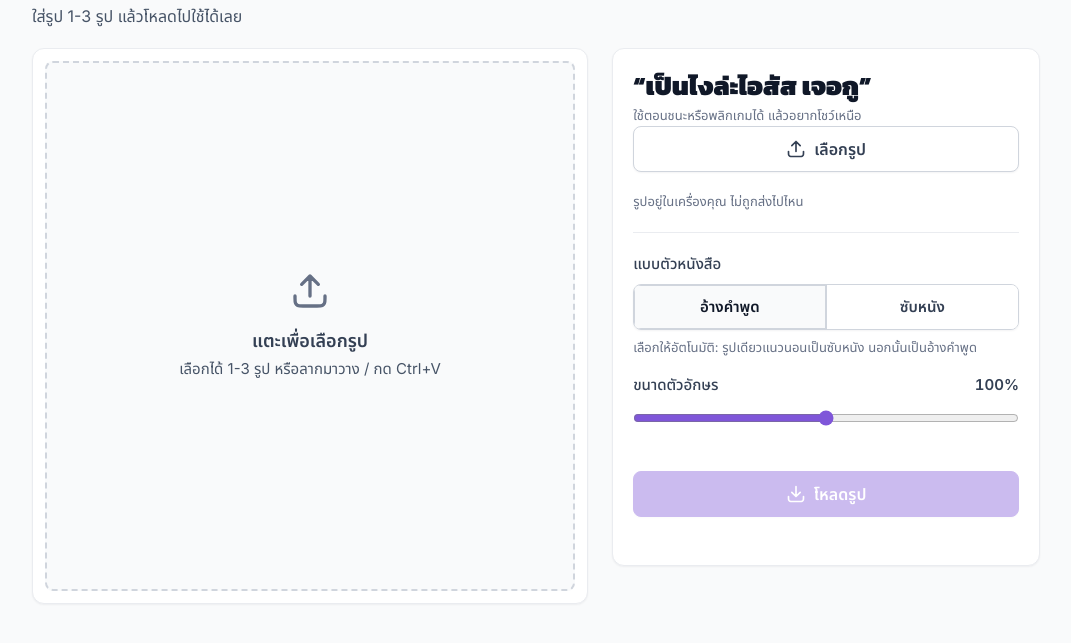
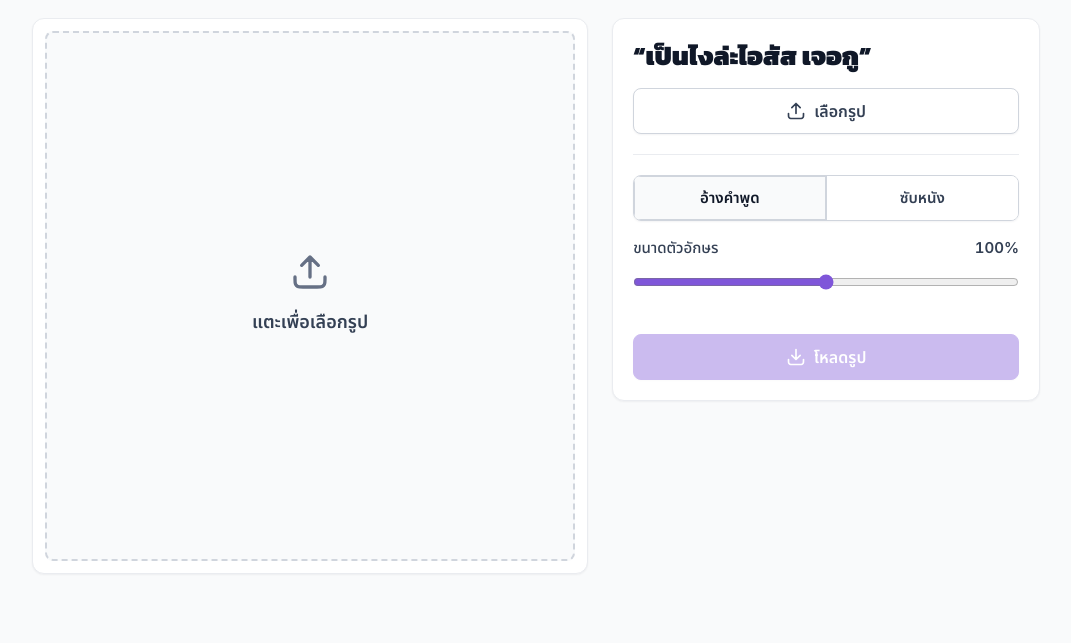
Before and after one commit to ssupawat/jergu, a plain HTML site: page index.html in a window 1280 px wide. Shown: the part 61-704 px from the top of the page, without its empty margins (104-1175 px from the left). Drawn offline with Linux system fonts and the light colour scheme.

Commit message:
ตัดคำแนะนำที่ไม่จำเป็นออก
Co-Authored-By: Claude Opus 5.5 <noreply@anthropic.com>
Claude-Session: https://claude.ai/code/session_012cJpngsf3i1QNSkCUMXFN9

```diff
--- a/index.html
+++ b/index.html
@@ -45,10 +45,11 @@ main{display:grid;gap:24px;grid-template-columns:minmax(0,1.3fr) minmax(0,1fr);a
 .drop strong{display:block;color:var(--ink2);font-size:18px;font-weight:600;margin-bottom:4px}
 .stage.on .drop{border-color:var(--p600);background:var(--pbg)}
 .drop svg{width:40px;height:40px;color:var(--faint);margin-bottom:10px}
-.quote{font-family:Kanit,"Noto Sans Thai",sans-serif;font-weight:900;font-size:26px;line-height:1.3;margin:0 0 4px}
+.quote{font-family:Kanit,"Noto Sans Thai",sans-serif;font-weight:900;font-size:26px;line-height:1.3;margin:0 0 16px}
 .field+.field{margin-top:20px;padding-top:20px;border-top:1px solid var(--line)}
 .h{display:block;font-weight:500;color:var(--ink2);margin:0 0 8px}
-.hint{color:var(--faint);font-size:13px;margin-top:8px;min-height:20px}
+.hint{color:var(--faint);font-size:13px;margin-top:8px}
+#msg:empty{display:none}
 .seg{display:flex;border:1px solid var(--line2);border-radius:8px;overflow:hidden;box-shadow:var(--shadow)}
 .seg button{flex:1;min-height:44px;border:0;border-left:1px solid var(--line2);background:var(--card);color:var(--ink2);font:inherit;font-weight:600;cursor:pointer}
 .seg button:first-child{border-left:0}
@@ -64,6 +65,7 @@ main{display:grid;gap:24px;grid-template-columns:minmax(0,1.3fr) minmax(0,1fr);a
 input[type=file]{position:absolute;width:1px;height:1px;opacity:0;pointer-events:none}
 /* รายการรูป */
 .list{list-style:none;margin:12px 0 0;padding:0;display:grid;gap:8px}
+.list:empty{display:none}
 .list li{display:flex;align-items:center;gap:10px;padding:6px;border:1px solid var(--line);border-radius:10px}
 .list img{width:56px;height:56px;object-fit:cover;border-radius:6px;flex:none;background:var(--soft)}
 .list .grow{flex:1;display:flex;flex-wrap:wrap;align-items:center;gap:6px}
@@ -83,7 +85,6 @@ input[type=range]{width:100%;height:44px;margin:0;accent-color:var(--p600);curso
 <body>
 <header>
   <h1>เจอกู</h1>
-  <p>ใส่รูป 1-3 รูป แล้วโหลดไปใช้ได้เลย</p>
 </header>
 
 <main>
@@ -92,7 +93,6 @@ input[type=range]{width:100%;height:44px;margin:0;accent-color:var(--p600);curso
       <div>
         <svg viewBox="0 0 24 24" fill="none" aria-hidden="true"><path d="M21 15v1.2c0 1.68 0 2.52-.33 3.16a3 3 0 0 1-1.31 1.31C18.72 21 17.88 21 16.2 21H7.8c-1.68 0-2.52 0-3.16-.33a3 3 0 0 1-1.31-1.31C3 18.72 3 17.88 3 16.2V15m14-7-5-5m0 0L7 8m5-5v12" stroke="currentColor" stroke-width="2" stroke-linecap="round" stroke-linejoin="round"/></svg>
         <strong>แตะเพื่อเลือกรูป</strong>
-        เลือกได้ 1-3 รูป หรือลากมาวาง / กด Ctrl+V
       </div>
     </div>
     <img id="out" alt="มีม เป็นไงล่ะไอสัส เจอกู" hidden>
@@ -101,7 +101,6 @@ input[type=range]{width:100%;height:44px;margin:0;accent-color:var(--p600);curso
 
   <div class="card">
     <p class="quote">“เป็นไงล่ะไอสัส เจอกู”</p>
-    <div class="hint" style="margin-top:0">ใช้ตอนชนะหรือพลิกเกมได้ แล้วอยากโชว์เหนือ</div>
 
     <div class="field">
       <label class="btn sec" for="file" id="addBtn">
@@ -110,16 +109,13 @@ input[type=range]{width:100%;height:44px;margin:0;accent-color:var(--p600);curso
       </label>
       <input type="file" id="file" accept="image/*" multiple>
       <ul class="list" id="list" aria-label="รูปที่ใส่"></ul>
-      <div class="hint" id="upHint">รูปอยู่ในเครื่องคุณ ไม่ถูกส่งไปไหน</div>
     </div>
 
     <div class="field">
-      <span class="h" id="styleLabel">แบบตัวหนังสือ</span>
-      <div class="seg" role="group" aria-labelledby="styleLabel">
+      <div class="seg" role="group" aria-label="แบบตัวหนังสือ">
         <button data-style="quote" aria-pressed="true">อ้างคำพูด</button>
         <button data-style="subtitle" aria-pressed="false">ซับหนัง</button>
       </div>
-      <div class="hint">เลือกให้อัตโนมัติ: รูปเดียวแนวนอนเป็นซับหนัง นอกนั้นเป็นอ้างคำพูด</div>
       <div class="sizehead"><label class="h" for="size">ขนาดตัวอักษร</label><output id="sizeOut" for="size">100%</output></div>
       <input type="range" id="size" min="60" max="140" step="10" value="100">
     </div>
```
